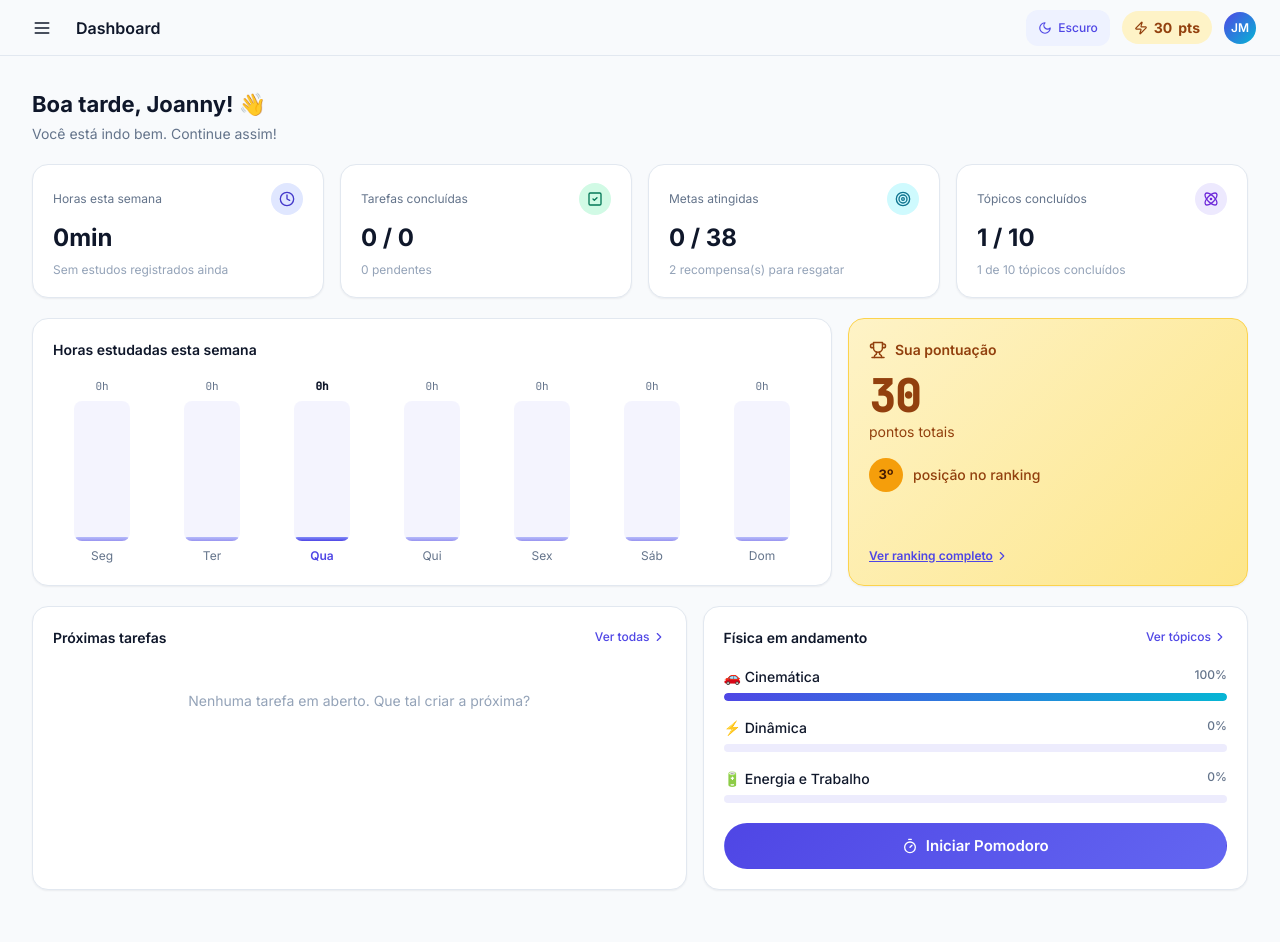
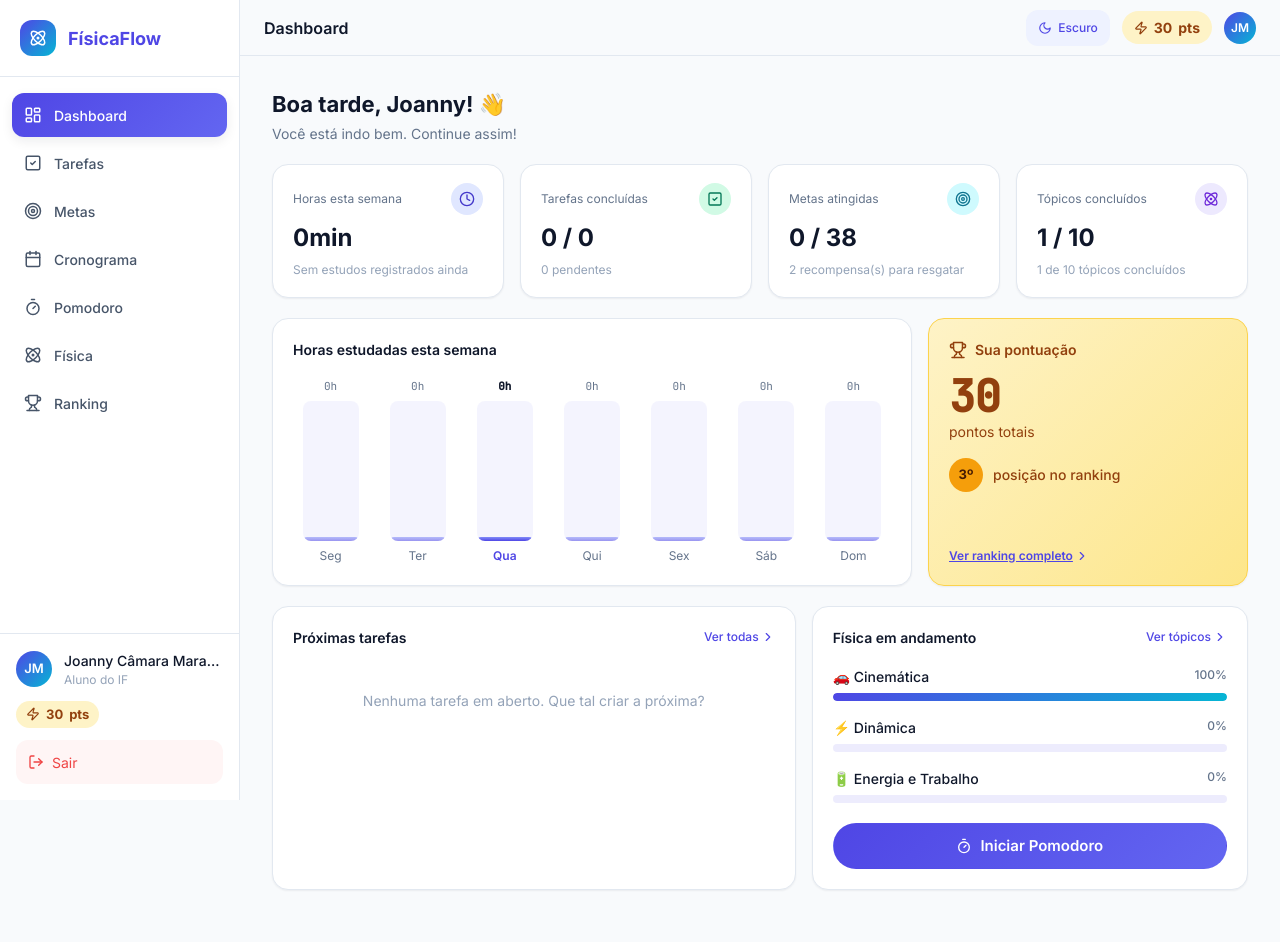
Before and after one commit to deboraalice/Plataforma-Fisica, a Flask app: page / in a window 1280 px wide. Run offline with Flask 3, Linux system fonts and the light colour scheme; a user stored in the database is signed in; data comes from the database, SQL or seed files in the repository; data that the repository does not hold is empty.

Commit message:
Correção de bug na barra lateral

```diff
--- a/app/static/css/style.css
+++ b/app/static/css/style.css
@@ -634,14 +634,32 @@ a.nav-item:hover { background: var(--primary-soft); color: var(--primary); }
   .points-badge-top { display: inline-flex; }
 }
 
+
 @media (min-width: 1024px) {
-  .sidebar { height: 100vh; }
-  .sidebar-close, .topbar-menu { display: flex; }
+  .sidebar {
+    position: sticky;
+    top: 0;
+    left: auto;
+    flex: 0 0 var(--sidebar-width);
+    height: 100vh;
+    transform: none;
+  }
+
+  .sidebar-close,
+  .topbar-menu {
+    display: none;
+  }
+
+  .sidebar-overlay {
+    display: none !important;
+  }
+
   .bottomnav { display: none; }
   .topbar { padding: 0 24px; }
-  .app-content { padding: 32px 32px 32px; }
+  .app-content { padding: 32px; }
   .toast-stack { bottom: 24px; }
 }
+
 
 /* 8. COMPONENTES DE PÁGINA --------------------------------------------- */
 .card {
```
